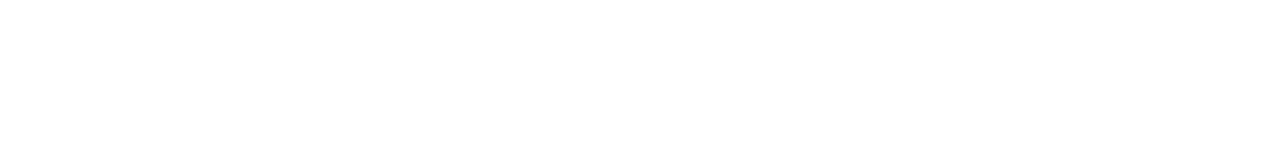
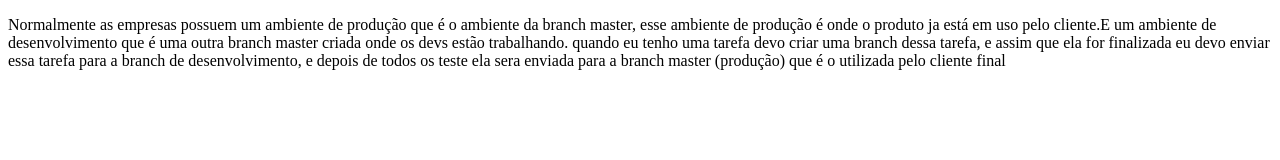
Before and after one commit to brunaribeiro89/curso-git-github, a plain HTML site: page index.html in a window 1280 px wide. Drawn offline with Linux system fonts and the light colour scheme.

Commit message:
atualização do index.html

```diff
--- a/index.html
+++ b/index.html
@@ -7,6 +7,6 @@
   <title>Estudo git e github</title>
 </head>
 <body>
-
+  <p>Normalmente as empresas possuem um ambiente de produção que é o ambiente da branch master, esse ambiente de produção é onde o produto ja está em uso pelo cliente.E um ambiente de desenvolvimento que é uma outra branch master criada onde os devs estão trabalhando. quando eu tenho uma tarefa devo criar uma branch dessa tarefa, e assim que ela for finalizada eu devo enviar essa tarefa para a branch de desenvolvimento, e depois de todos os teste ela sera enviada para a branch master (produção) que é o utilizada pelo cliente final</p>
 </body>
 </html>
```
